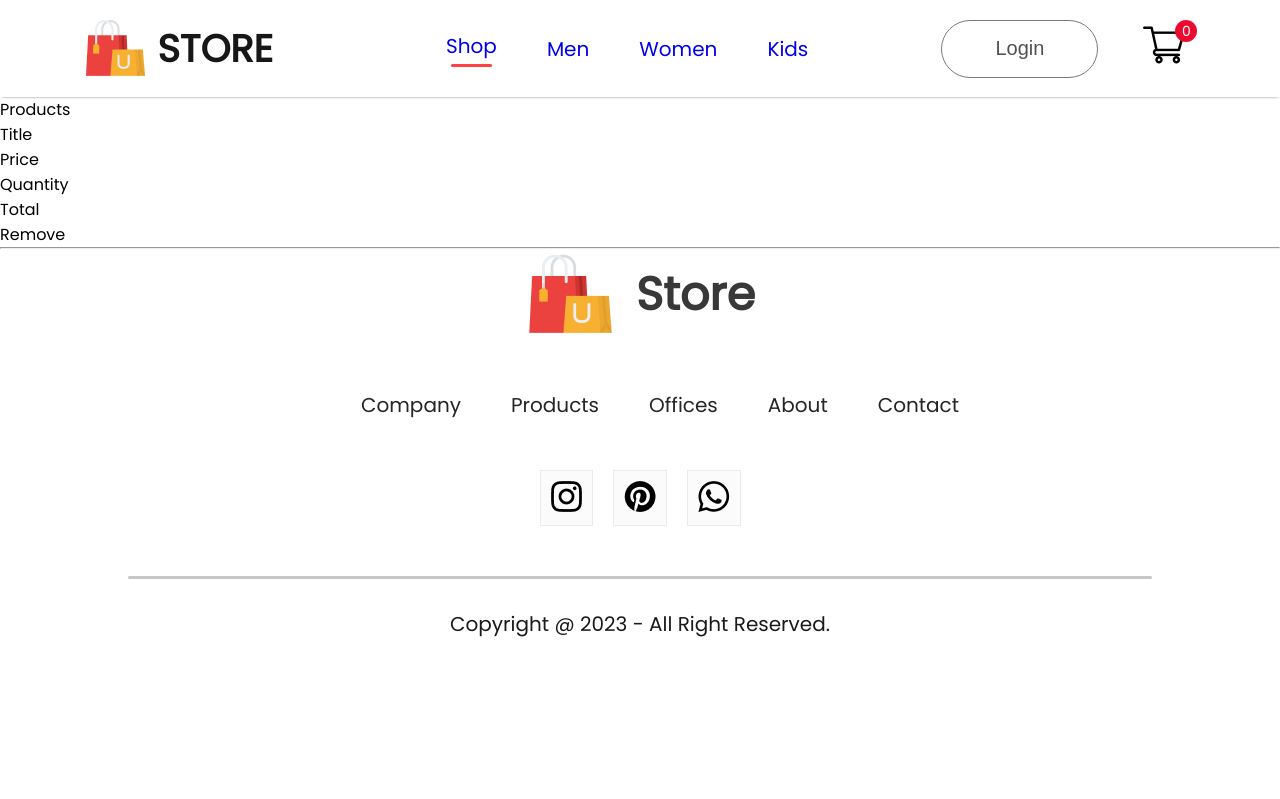
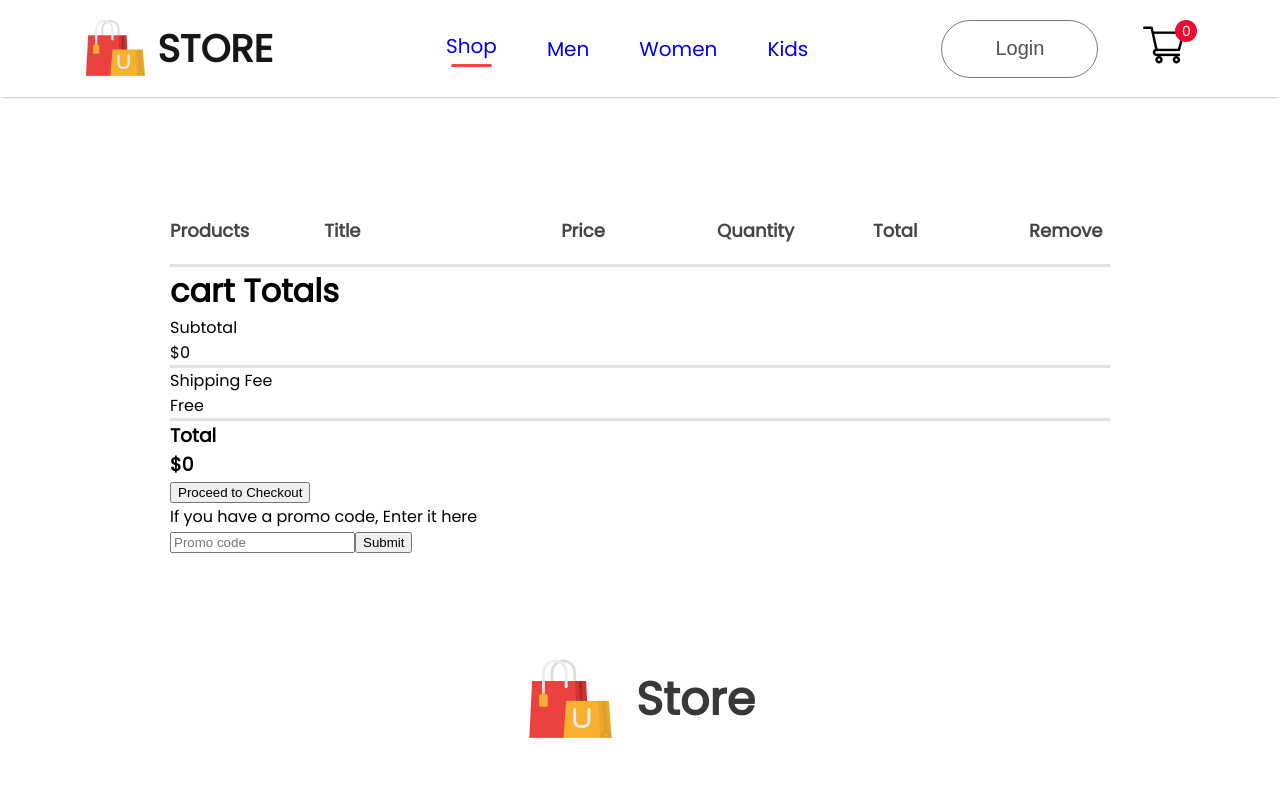
Before and after one commit to AnastasiiaYurchenko/online-store, a React (Create React App) app: page /online-store/cart in a window 1280 px wide. Shown: the top 799 px of the page. Built offline with nearby package versions, Linux system fonts and the light colour scheme.

Commit message:
add CartItems styles. markup

```diff
--- a/src/components/CartItems/CartItems.css
+++ b/src/components/CartItems/CartItems.css
@@ -0,0 +1,42 @@
+.cartitems{
+    margin: 100px 170px;
+}
+
+.cartitems hr{
+    height: 3px;
+    background: #e2e2e2;
+    border: 0;
+}
+
+.cartitems-format-main{
+    display: grid;
+    grid-template-columns: 0.5fr 2fr 1fr 1fr 1fr 1fr;
+    align-items: center;
+    gap: 75px;
+    padding: 20px 0px;
+    color: #454545;
+    font-size: 18px;
+    font-weight: 600;
+}
+
+.cartitems-format{
+    font-size: 17px;
+    font-weight: 500;
+}
+
+.carticon-product-icon{
+    height: 62px;
+}
+
+.carticon-remove-icon{
+    width: 15px;
+    margin: 0px 40px;
+    cursor: pointer;
+}
+
+.cartitems-quantity{
+    width: 64px;
+    height: 50px;
+    border: 2px solid #ebebeb;
+    background: #fff;
+}
--- a/src/components/CartItems/CartItems.jsx
+++ b/src/components/CartItems/CartItems.jsx
@@ -21,13 +21,13 @@
               {
                   return (
                         <div>
-                            <div className="cartitems-format">
-                                <img src={e.image} alt="Product" className='carticon' />
+                            <div className="cartitems-format cartitems-format-main">
+                                <img src={e.image} alt="Product" className='carticon-product-icon' />
                                 <p>{e.name}</p>
                                 <p>{e.new_price}</p>
                                 <button className='cartitems-quantity'>{cartItems[e.id]}</button>
-                                <p>{e.new_price*cartItems[e.id]}</p>
-                                <img src={remove_icon} onClick={()=>removeFromCart(e.id)} alt="Remove Icon" />
+                                <p>${e.new_price*cartItems[e.id]}</p>
+                                <img className='carticon-remove-icon' src={remove_icon} onClick={()=>removeFromCart(e.id)} alt="Remove Icon" />
                             </div>
                             <hr />
                       </div>
@@ -35,6 +35,35 @@
               }
               return null;
           })}
+          <div className="cartitems-down">
+              <div className="cartitems-total">
+                  <h1>cart Totals</h1>
+                  <div>
+                      <div className="cartitems-total-item">
+                          <p>Subtotal</p>
+                          <p>${0}</p>
+                      </div>
+                      <hr />
+                      <div className="cartitems-total-item">
+                          <p>Shipping Fee</p>
+                          <p>Free</p>
+                      </div>
+                      <hr />
+                      <div className="cartitems-total-item">
+                          <h3>Total</h3>
+                          <h3>${0}</h3>
+                      </div>
+                  </div>
+                  <button>Proceed to Checkout</button>
+              </div>
+              <div className="cartitems-promocode">
+                  <p>If you have a promo code, Enter it here</p>
+                  <div className="cartitems-promobox">
+                      <input type="text" placeholder='Promo code' />
+                      <button>Submit</button>
+                  </div>
+              </div>
+          </div>
     </div>
   )
 }
```
